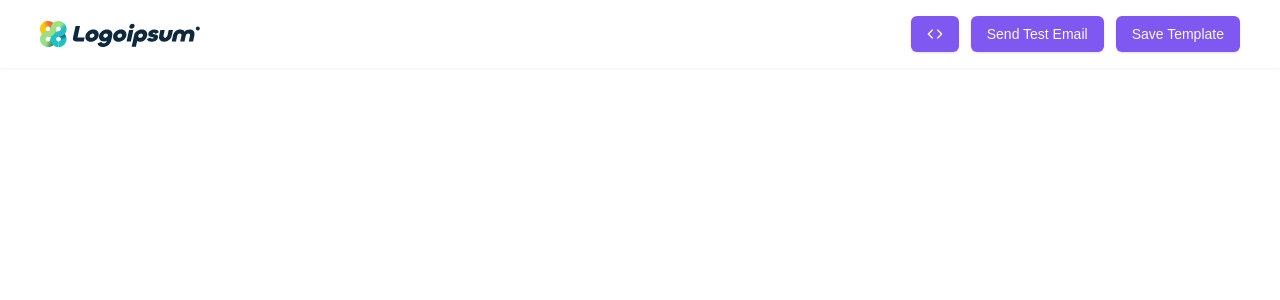
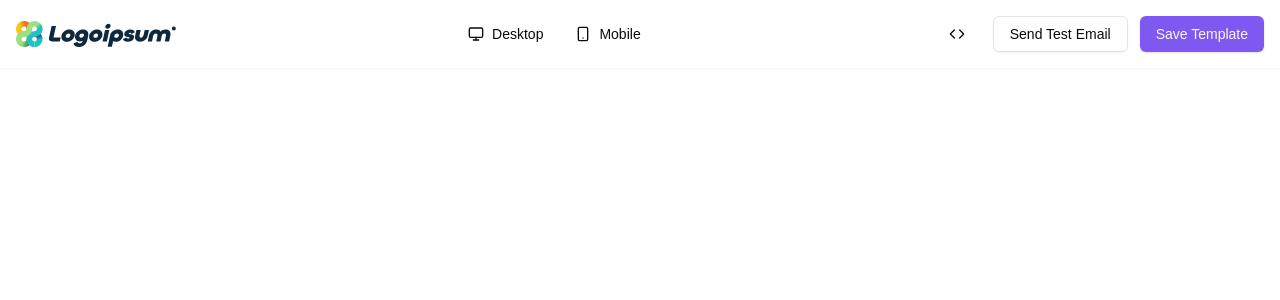
Before and after one commit to ruchap24/templateM, a Next.js app: page /editor/1 in a window 1280 px wide. Shown: the top 300 px of the page. Built offline with nearby package versions, Linux system fonts and the light colour scheme; no server answers.

Commit message:
Add Canvas, ElementsSideBar, and Settings components; enhance EditorHeader with device buttons

```diff
--- /dev/null
+++ b/components/custom/Canvas.jsx
@@ -0,0 +1,9 @@
+import React from 'react'
+
+function Canvas() {
+  return (
+    <div>Canvas</div>
+  )
+}
+
+export default Canvas
--- a/components/custom/EditorHeader.jsx
+++ b/components/custom/EditorHeader.jsx
@@ -1,20 +1,21 @@
 import React from 'react'
 import Image from 'next/image'
 import { Button } from '../ui/button'
-import { Code } from 'lucide-react'
+import { Code, Monitor, Smartphone } from 'lucide-react'
 
 function EditorHeader() {
   return (
-    <div className='p-4 shadow-sm px-10 flex justify-between items-center'>
+    <div className='p-4 shadow-sm flex justify-between items-center'>
         <Image src={'/logo.svg'} alt='logo' width={160} height={150}/>
         <div>
-
+            <Button variant='ghost'><Monitor/>Desktop</Button>
+            <Button variant='ghost'><Smartphone/>Mobile</Button>
         </div>
         <div className='flex gap-3'>
-            <Button>
+            <Button variant='ghost' className='hover:text-white hover:bg-primary'>
                 <Code />
             </Button>
-            <Button varient='outline'>Send Test Email</Button>
+            <Button variant='outline'>Send Test Email</Button>
             <Button>Save Template</Button>
         </div>
     </div>
--- /dev/null
+++ b/components/custom/ElementsSideBar.jsx
@@ -0,0 +1,9 @@
+import React from 'react'
+
+function ElementsSideBar() {
+  return (
+    <div>ElementsSideBar</div>
+  )
+}
+
+export default ElementsSideBar
--- /dev/null
+++ b/components/custom/Settings.jsx
@@ -0,0 +1,9 @@
+import React from 'react'
+
+function Settings() {
+  return (
+    <div>Settings</div>
+  )
+}
+
+export default Settings
```
